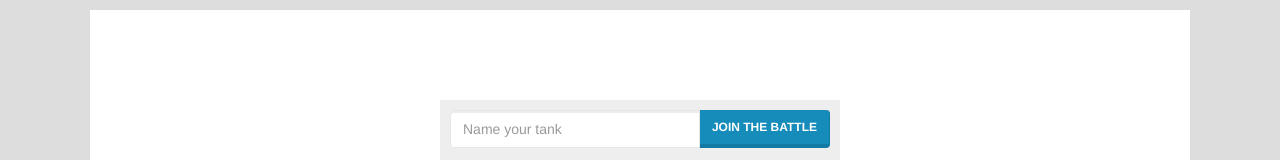
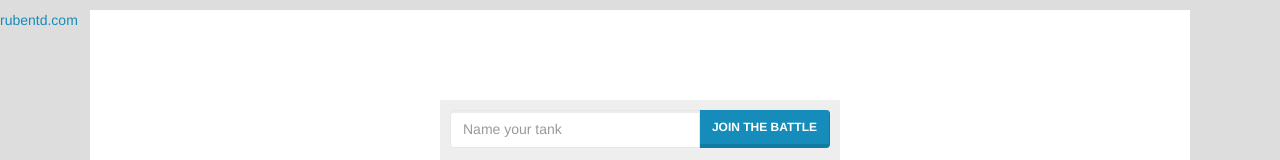
Before and after one commit to rubentd/tanks, a plain HTML site: page www/index.html in a window 1280 px wide. Shown: the top 160 px of the page. Drawn offline with Linux system fonts and the light colour scheme; no server answers.

Commit message:
Add link to my website

```diff
--- a/www/index.html
+++ b/www/index.html
@@ -44,6 +44,9 @@
     	</div>
 	</div>
 
+	<div style="width:100%;float: right;">
+		<a href="http://rubentd.com">rubentd.com</a>
+	</div>
 	<div id="arena" class="arena">
 	</div>
 
```
